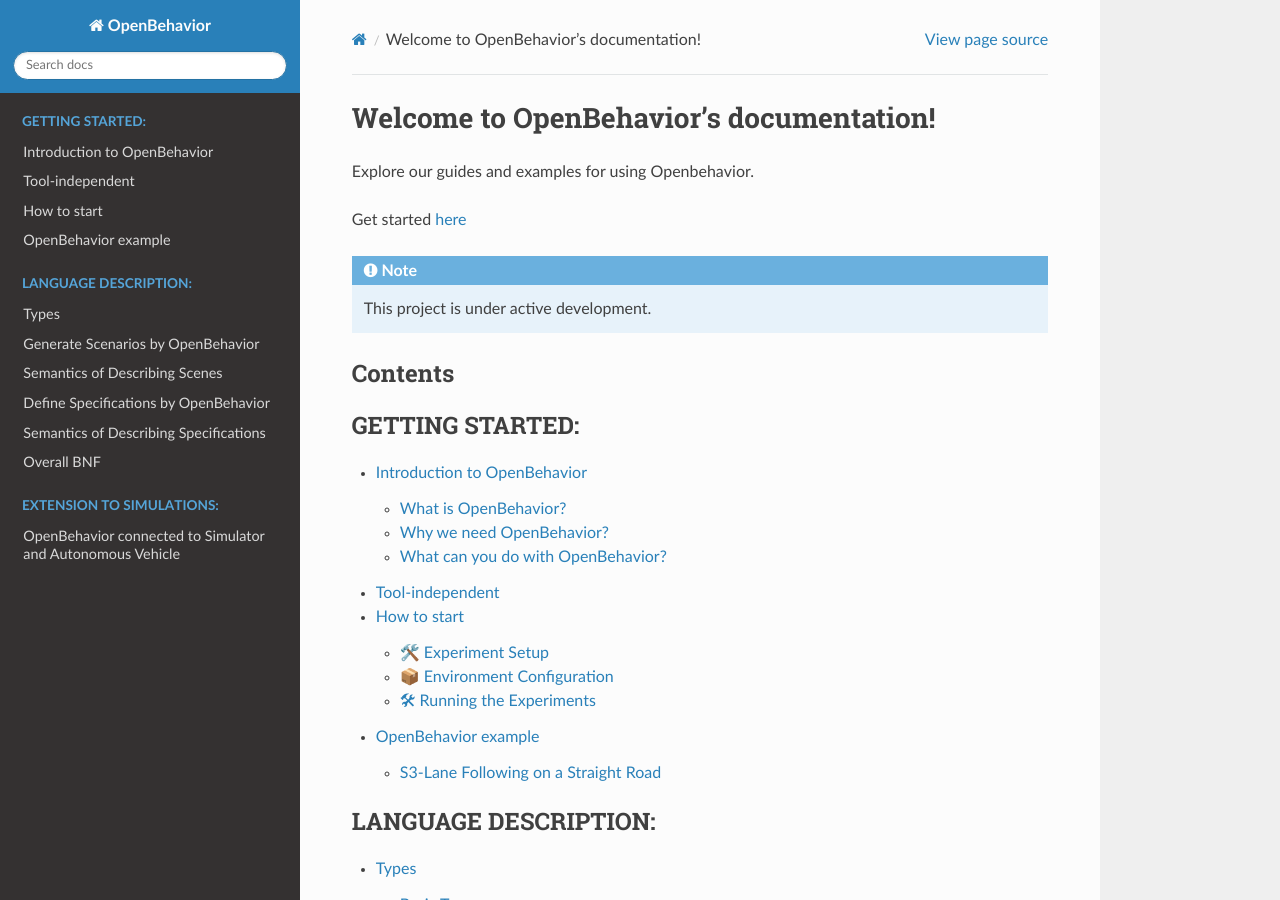
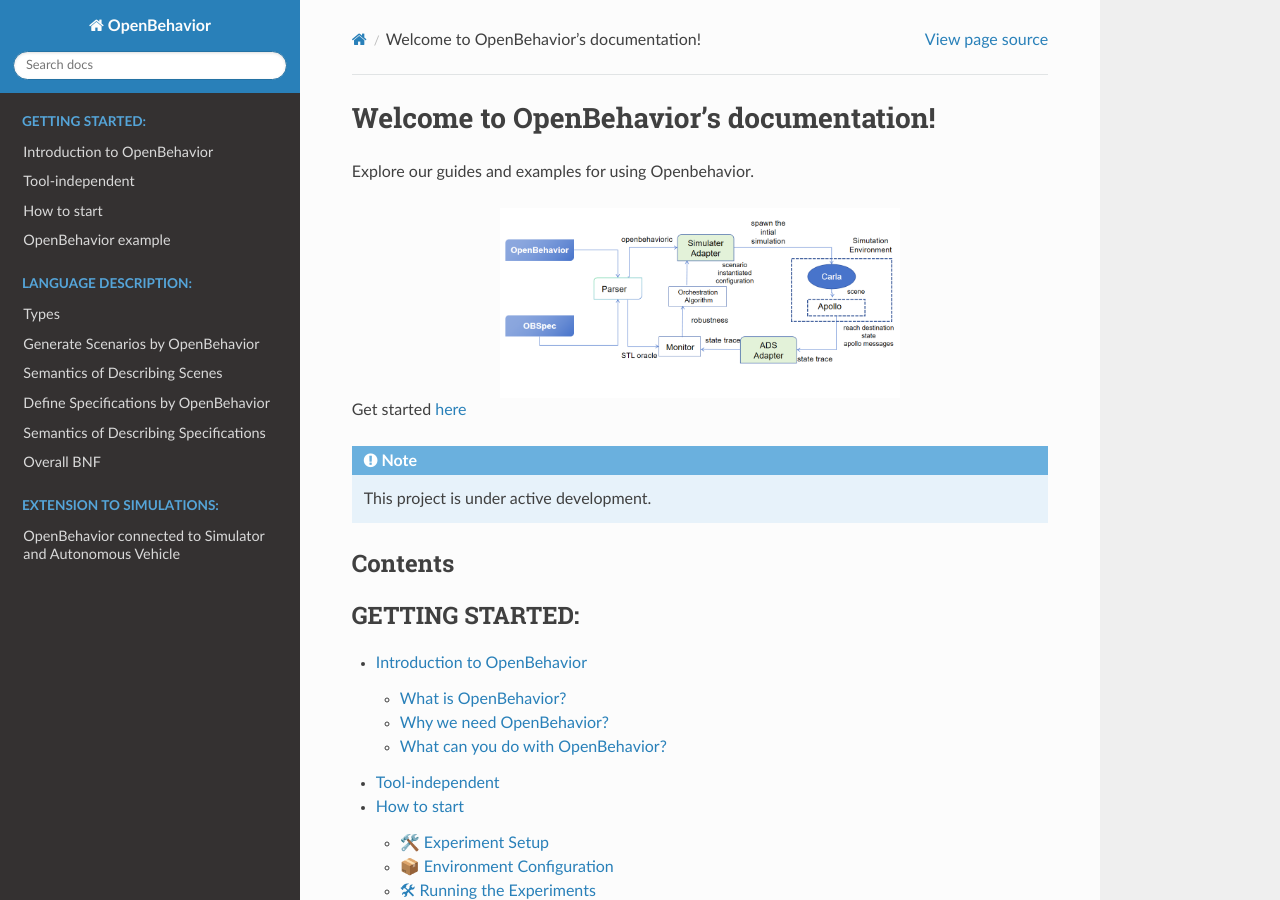
Before and after one commit to Sunshinesheep/OpenBehavior-doc, a Sphinx documentation site: the page built from docs/source/index.rst, in a window 1280 px wide and 900 px high. Built offline with Sphinx 7.4.7 and the Read the Docs theme 3.1.0, drawn with Linux system fonts in a browser that asks for light colours.

Commit message:
add a pic

```diff
--- a/docs/source/index.rst
+++ b/docs/source/index.rst
@@ -2,6 +2,10 @@ Welcome to OpenBehavior's documentation!
 ========================================
 
 Explore our guides and examples for using Openbehavior.
+
+.. figure:: images/tool.png
+   :width: 400px
+   :align: center
 
 Get started :doc:`here <Introduction_to_OpenBehavior>`
 
```
Also changed, not shown: docs/source/tool-inde.md (+2 -0 lines), docs/source/images/tool.png (added).
